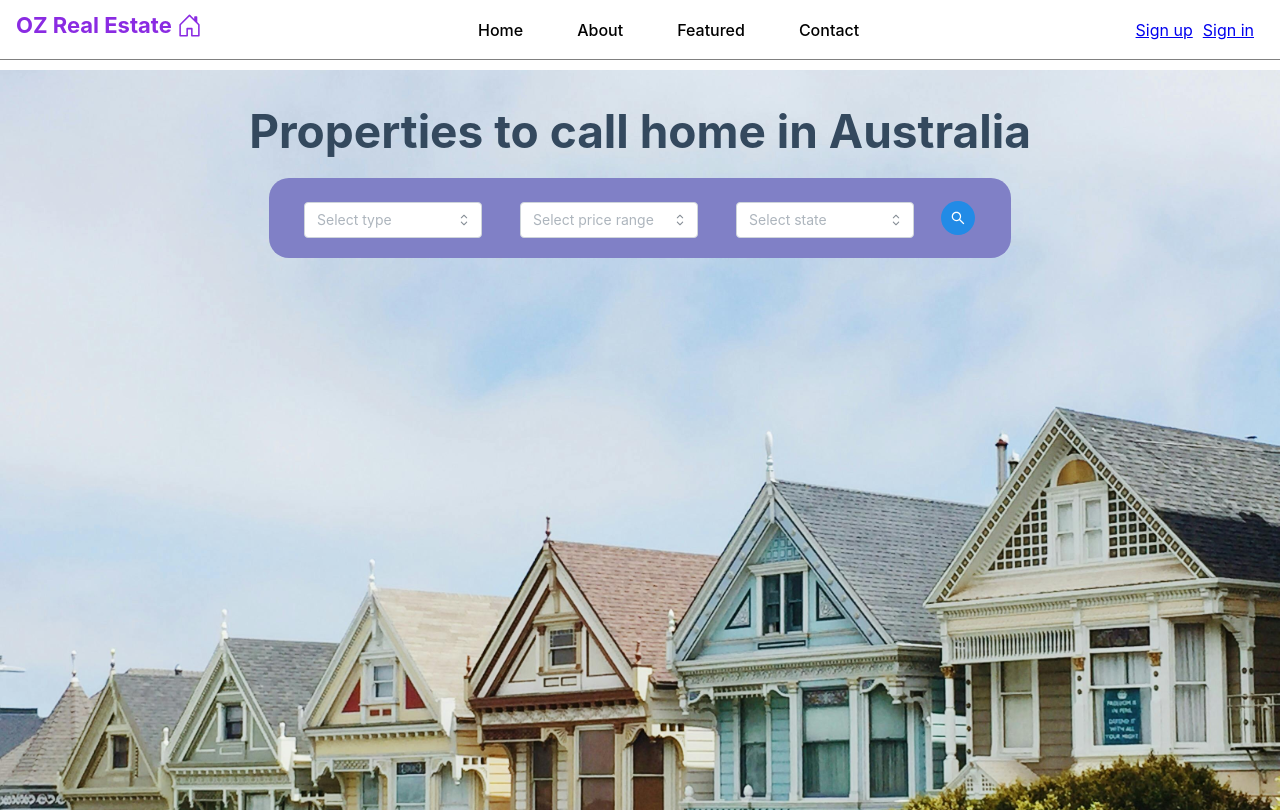
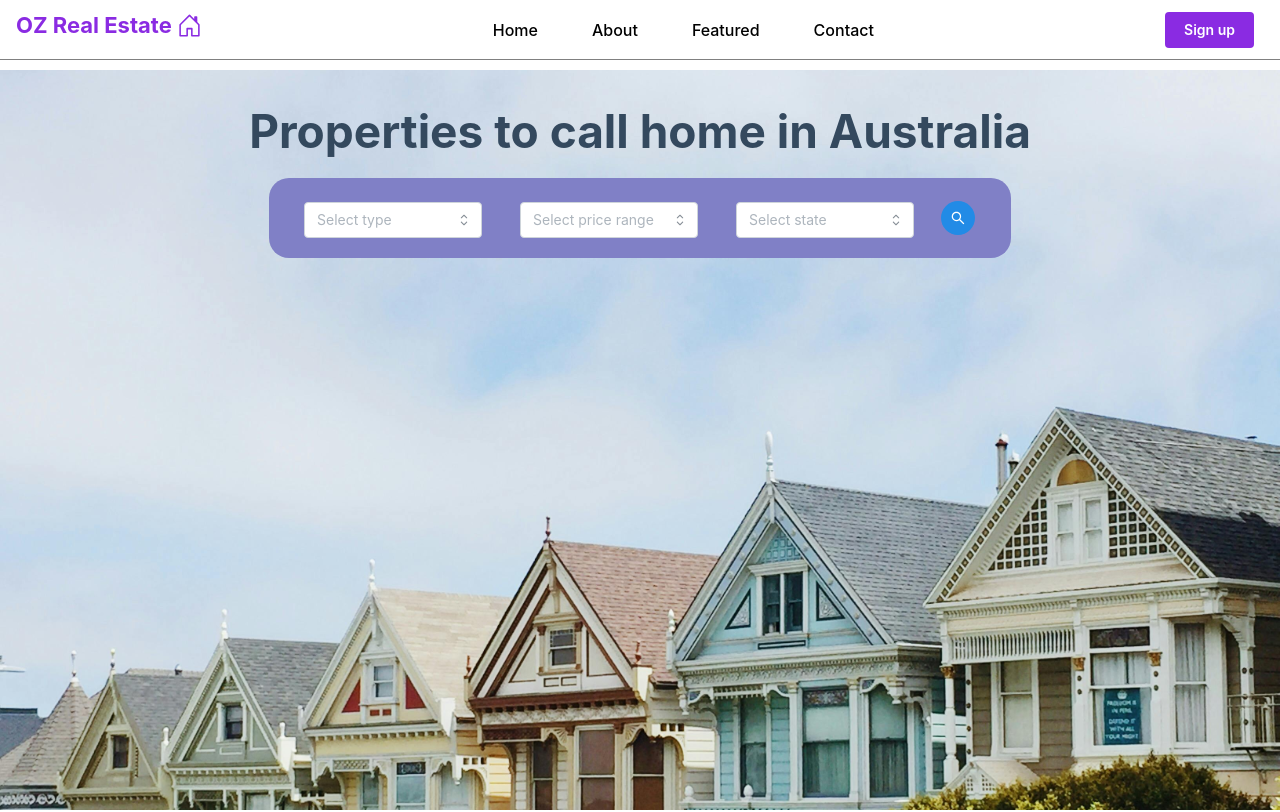
Before and after one commit to kentr9989/real-estate-website, a React (Create React App) app in the folder client/: page / in a window 1280 px wide. Shown: the top 812 px of the page. Built offline with nearby package versions, Linux system fonts and the light colour scheme; no server answers.

Commit message:
Fix sign up button navbar

```diff
--- a/client/src/components/navbar/Navbar.jsx
+++ b/client/src/components/navbar/Navbar.jsx
@@ -164,8 +164,14 @@ export function Navbar() {
           >
             {!user ? (
               <>
-                <Link to='/signup'>Sign up</Link>
-                <Link to='/signin'>Sign in</Link>
+                <Button variant='filled' color='blueviolet'>
+                  <Link
+                    to='/signup'
+                    style={{ textDecoration: 'none', color: 'white' }}
+                  >
+                    Sign up
+                  </Link>
+                </Button>
               </>
             ) : (
               <>
```
